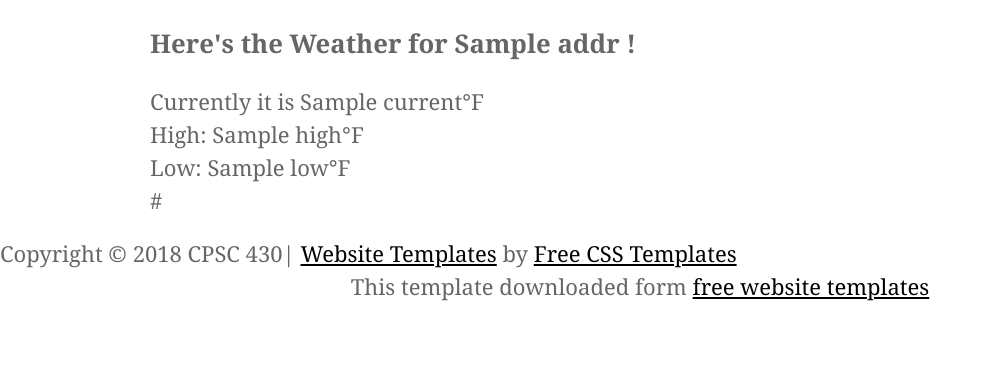
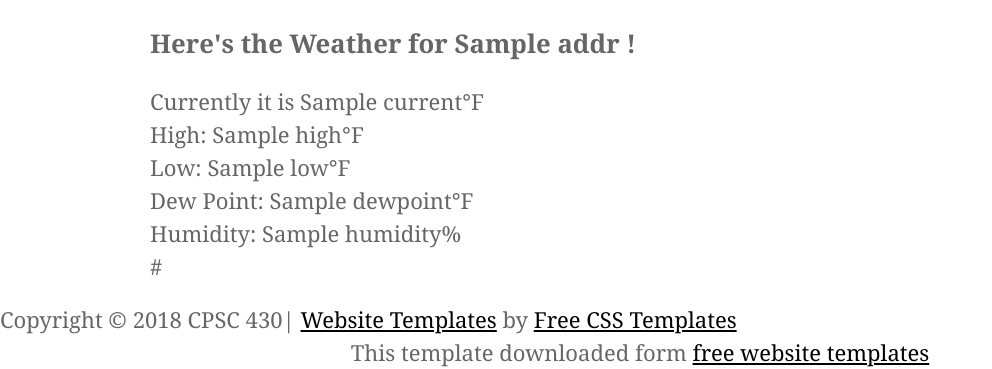
Before and after one commit to radiorobert/430-weatherApp, a Flask app: template templates/index.html in a window 1280 px wide. Shown: the part 525-894 px from the top of the page, without its empty margins (0-992 px from the left). Before the commit the page ends 826 px from the top, so only its background shows below. Run offline with Flask 2, Linux system fonts and the light colour scheme; the template is opened without the code that fills it: most values are stand-ins (such as "Sample title", 1, 10 or a date in 2020); some libraries are stand-ins or nearby versions.

Commit message:
added dewpoint and humidity

```diff
--- a/templates/index.html
+++ b/templates/index.html
@@ -21,6 +21,8 @@
         <p>{% if not isFuture %} Currently it is {{current}}&deg;F {% endif %}</p>
         <p>High: {{high}}&deg;F</p>
         <p>Low: {{low}}&deg;F</p>
+	<p>Dew Point: {{dewpoint}}&deg;F</p>
+        <p>Humidity: {{Humidity}}%</p>
         <p>{{hourlySum}}</p>
     {% endif %}
 
```
